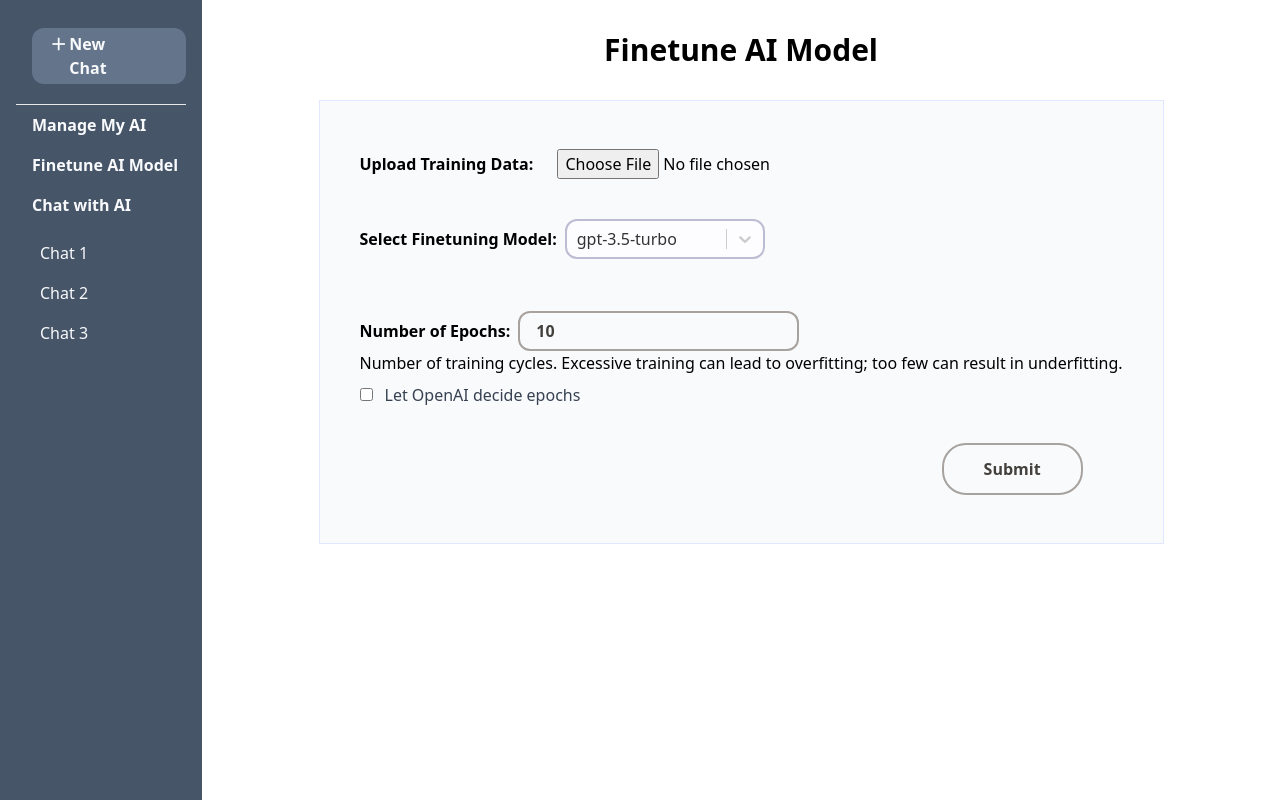
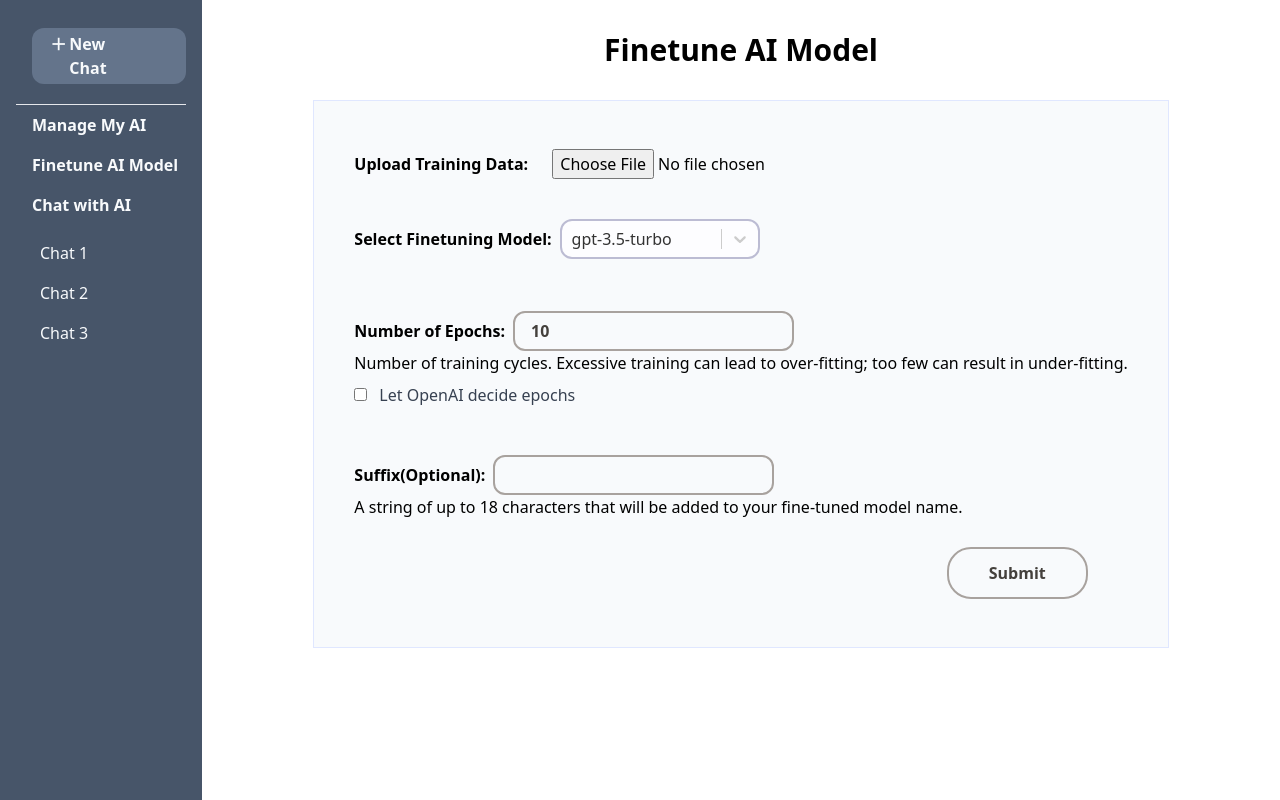
Before and after one commit to vunt199802/Smartchat-RAG, a Next.js app: page /finetunemodel in a window 1280 px wide. Shown: the top 800 px of the page. Built offline with nearby package versions, Linux system fonts and the light colour scheme.

Commit message:
Add suffix option to finetuning model submit form

```diff
--- a/src/pages/finetunemodel.tsx
+++ b/src/pages/finetunemodel.tsx
@@ -25,6 +25,7 @@ const finetuningOptions = [
 const initialInput = {
   batchSize: 4,
   epochs: 10,
+  suffix: '',
   learningRateMultiplier: 0.1,
   promptLossWeight: 0.01
 }
@@ -32,6 +33,7 @@ const initialInput = {
 const initialInputErrors = {
   batchSize: null,
   epochs: null,
+  suffix: null,
   learningRateMultiplier: null,
   promptLossWeight: null,
   integer: null
@@ -63,7 +65,16 @@ const FinetuneModel: FC = () => {
   }
 
   const validateInput = (name: string, value: number | string) => {
-    if(typeof value === 'string') {
+    if(name === 'suffix'){
+      if(!value) {
+        setSelectedInput((prev) => ({...prev, [name]: ''
+        }))
+      }
+      if(typeof value === 'string' && value.length > 18 ){
+        setInputErrors((prev: InputErrors) => ({ ...prev, [name]: `${name}'s character cannot exceed 18.` }))
+      }
+
+    } else if(typeof value === 'string') {
       setInputErrors((prev: InputErrors) => ({ ...prev, [name]: `${name} must be a number.` }))
 
     } else if (!value) {
@@ -107,6 +118,8 @@ const FinetuneModel: FC = () => {
     formData.append('epochs', (selectedInput.epochs)?.toString() ?? '')
 
     if(selectedInput.finetuning = "gpt-3.5-turbo") {
+      formData.append('suffix', (selectedInput.suffix)?.toString() ?? '')
+
       await handleFormSubmit(`${serverUrl}/api/finetuning/openai`, formData, serverSecretKey)
 
     } else {
@@ -165,13 +178,29 @@ const FinetuneModel: FC = () => {
             onChange={handleInputChange}
             onBlur={handleInputBlur}
           />
-           <p>Number of training cycles. Excessive training can lead to overfitting; too few can result in underfitting.</p>
+           <p>Number of training cycles. Excessive training can lead to over-fitting; too few can result in under-fitting.</p>
           {
             isOpenAIModel && <Checkbox
             label="Let OpenAI decide epochs"
             setIsChecked={setIsChecked}/>
           }
         </div>
+        {
+          isOpenAIModel &&<div className="my-5">
+            <label htmlFor="suffix" className="font-bold mr-2 py-1.5">
+              Suffix(Optional):
+            </label>
+            <input
+              type="text"
+              name="suffix"
+              value={(selectedInput.suffix)?.toString()}
+              className="w-50 bg-transparent hover:bg-slate-100 text-stone-700 font-semibold mr-20 py-1.5 px-4 border-2 border-stone-400 hover:border-transparent rounded-xl focus:border-sky-800 focus:outline-none"
+              onChange={handleInputChange}
+              onBlur={handleInputBlur}
+            />
+            <p>A string of up to 18 characters that will be added to your fine-tuned model name.</p>
+          </div>
+        }
         {
           !isOpenAIModel && <div className="my-5">
             <label htmlFor="batchSize" className="font-bold mr-2 py-1.5">
@@ -185,7 +214,7 @@ const FinetuneModel: FC = () => {
               onChange={handleInputChange}
               onBlur={handleInputBlur}
             />
-            <p>Number of samples processed together. Ensure each batch&apos;s total token count should not exceed the model&apos;s token limit.</p>
+            <p>Ensure each batch&apos;s token count should not exceed the model&apos;s token limit.</p>
           </div>
         }
         {
--- a/src/pages/index.tsx
+++ b/src/pages/index.tsx
@@ -219,4 +219,4 @@ export const getStaticProps: GetStaticProps = async () => {
     },
     revalidate: 60 * 60 *24 // This is optional. It ensures regeneration of the page after every 24 hour
   }
-};
+}
```
Also changed, not shown: src/hooks/useFormSubmission.ts (+10 -9 lines), src/hooks/useInputChange.ts (+4 -4 lines), src/components/Checkbox.tsx (line endings or trailing spaces).
